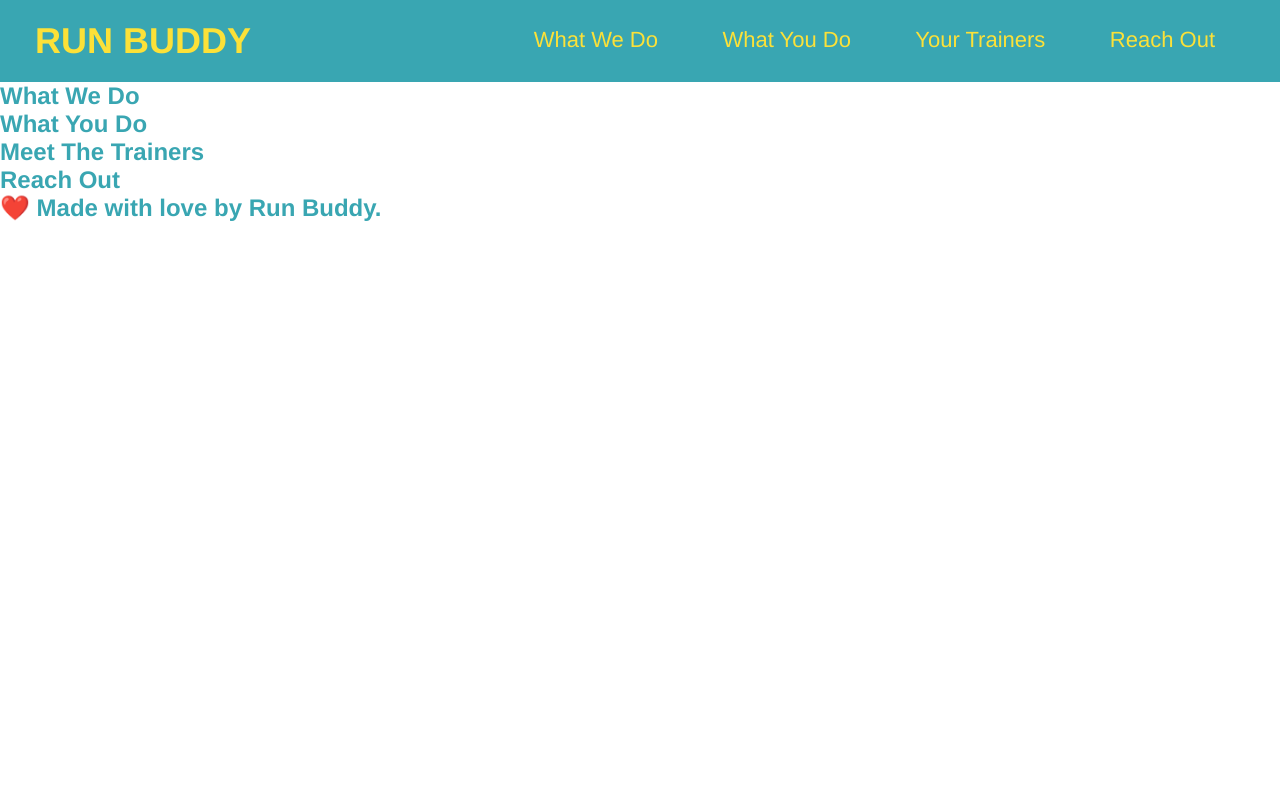
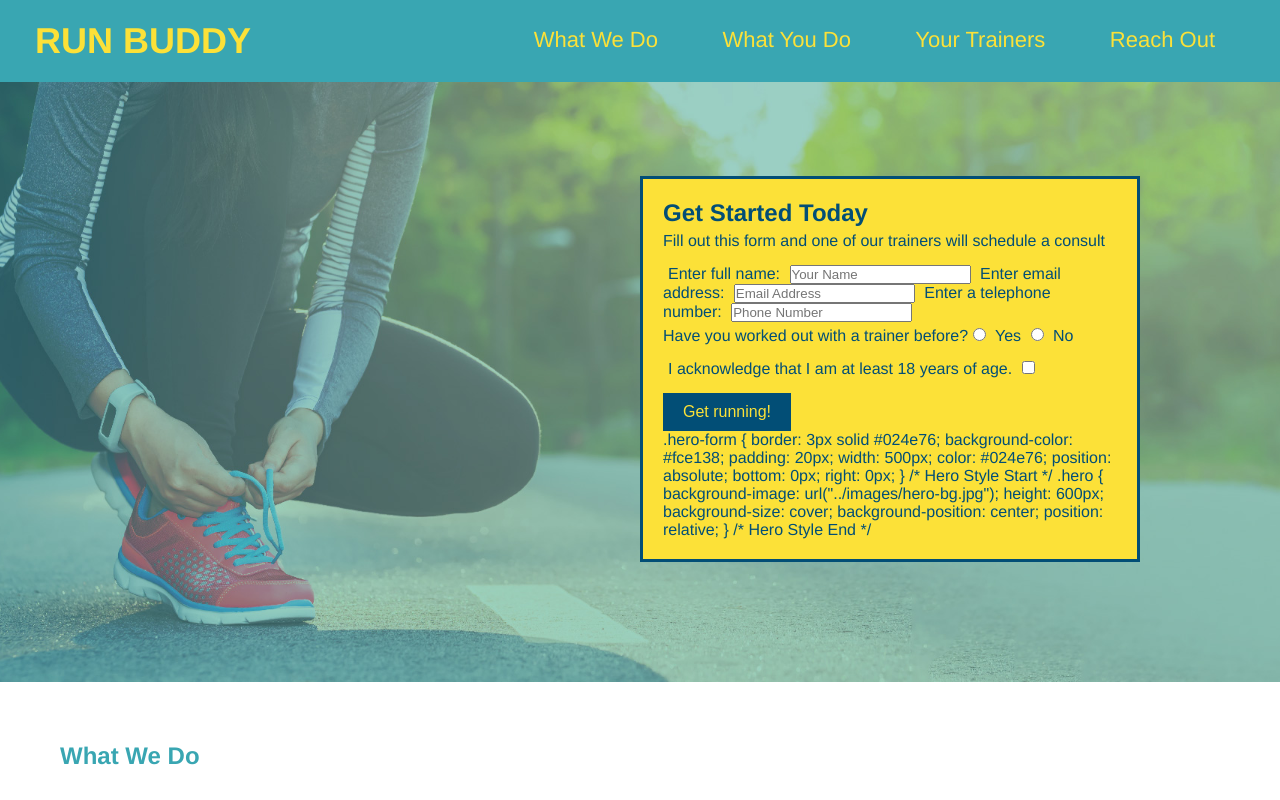
Before and after one commit to willnemo/run-buddy, a plain HTML site: page index.html in a window 1280 px wide. Shown: the top 800 px of the page. Drawn offline with Linux system fonts and the light colour scheme.

Commit message:
half assed CSS

```diff
--- a/assets/css/style.css
+++ b/assets/css/style.css
@@ -47,7 +47,95 @@ header {
     display: inline;
   }
 
+
+
+  footer {
+    background: #fce138;
+    width: 100%;
+    padding: 40px 35px;
+  }
+
+  footer h2 {
+    display: inline;
+    color: #024e76;
+    font-size: 30px;
+    margin: 0;
+  }
+
+  footer div {
+    float: right;
+    line-height: 1.5;
+    text-align: right;
+  }
+
+  footer a {
+    color: #024e76;
+  }
   * {
     margin: 0;
     padding: 0;
   }
+  * {
+    margin: 0;
+    padding: 0;
+    box-sizing: border-box;
+  }
+
+  section {
+    padding: 60px;
+
+  }
+
+ /* Hero Style Start */
+.hero {
+  background-image: url("../images/hero-bg.jpeg");
+  height: 600px;
+  background-size: cover;
+  background-position: center;
+  position: relative;
+}
+/* Hero Style End */
+
+.hero-form {
+  background-color: #fce138;
+  padding: 20px;
+  width: 500px;
+  color: #024e76;
+  border: solid 3px #024e76;
+  position: absolute;
+  bottom: 120px;
+  right: 140px;
+
+}
+
+.hero-form p {
+  margin: 5px 0 15px 0;
+}
+
+.hero-form h3 {
+  font-size: 24px;
+  margin: 0;
+}
+
+.form-input {
+  border: 1px solid #024e76;
+  display: block;
+  padding: 7px 15px;
+  font-size: 16px;
+  color: #024e76;
+  width: 100%;
+  margin-bottom: 15px;
+}
+
+.hero-form label {
+  margin: 0 5px;
+}
+
+.hero-form button {
+  color: #fce138;
+  background-color: #024e76;
+  border: none;
+  padding: 10px 20px;
+  font-size: 16px;
+}
+/* HERO STYLES END */
--- a/index.html
+++ b/index.html
@@ -1,4 +1,4 @@
-    <!-- navigation -->
+<!-- navigation -->
     <header>
         <h1>
             <a href="/">RUN BUDDY</a>
@@ -26,7 +26,59 @@
     </header>
 
     <!-- hero/jumbotron -->
-    <section>
+    <section class="hero">
+        <div class="hero-form">
+            <h3>Get Started Today</h3>
+            <p>Fill out this form and one of our trainers will schedule a consult</p>
+<!-- Add form element -->
+<form>
+
+    <label for="name">Enter full name:</label>
+ <input type="text" placeholder="Your Name" name="name" id="name" />
+ <label for="email">Enter email address:</label>
+  <input type="email" placeholder="Email Address" name="email" id="email" />
+  <label for="phone">Enter a telephone number:</label>
+  <input type="tel" placeholder="Phone Number" name="phone" id="phone"/>
+  <p>
+    Have you worked out with a trainer before?
+    <input type="radio" name="trainer-confirm" id="trainer-yes" />
+    <label for="trainer-yes">Yes</label>
+    <input type="radio" name="trainer-confirm" id="trainer-no" />
+    <label for="trainer-no">No</label>
+  </p>
+  <p>
+    <label for="checkbox" >
+      I acknowledge that I am at least 18 years of age.
+    </label>
+    <input type="checkbox" name="age-confirm" id="checkbox" />
+  </p>
+  <button type="submit">
+    Get running!
+  </button>
+</form>
+
+.hero-form {
+    border: 3px solid #024e76;
+    background-color: #fce138;
+    padding: 20px;
+    width: 500px;
+    color: #024e76;
+    position: absolute;
+    bottom: 0px;
+    right: 0px;
+  }
+
+/* Hero Style Start */
+.hero {
+  background-image: url("../images/hero-bg.jpg");
+  height: 600px;
+  background-size: cover;
+  background-position: center;
+  position: relative;
+}
+/* Hero Style End */
+<!--end hero-->
+        </div>
     </section>
 
     <!-- "what we do" section -->
@@ -52,4 +104,10 @@
     <!-- footer -->
     <footer>
         <h2>❤️ Made with love by Run Buddy.</h2>
+
+
+    <div>
+        <a href="#">Read Our Privacy Policy</a><br />
+        &copy; 2019 Run Buddy, Inc.
+      </div>
     </footer>
```
Also changed, not shown: assets/images/hero-bg.jpeg (added).
